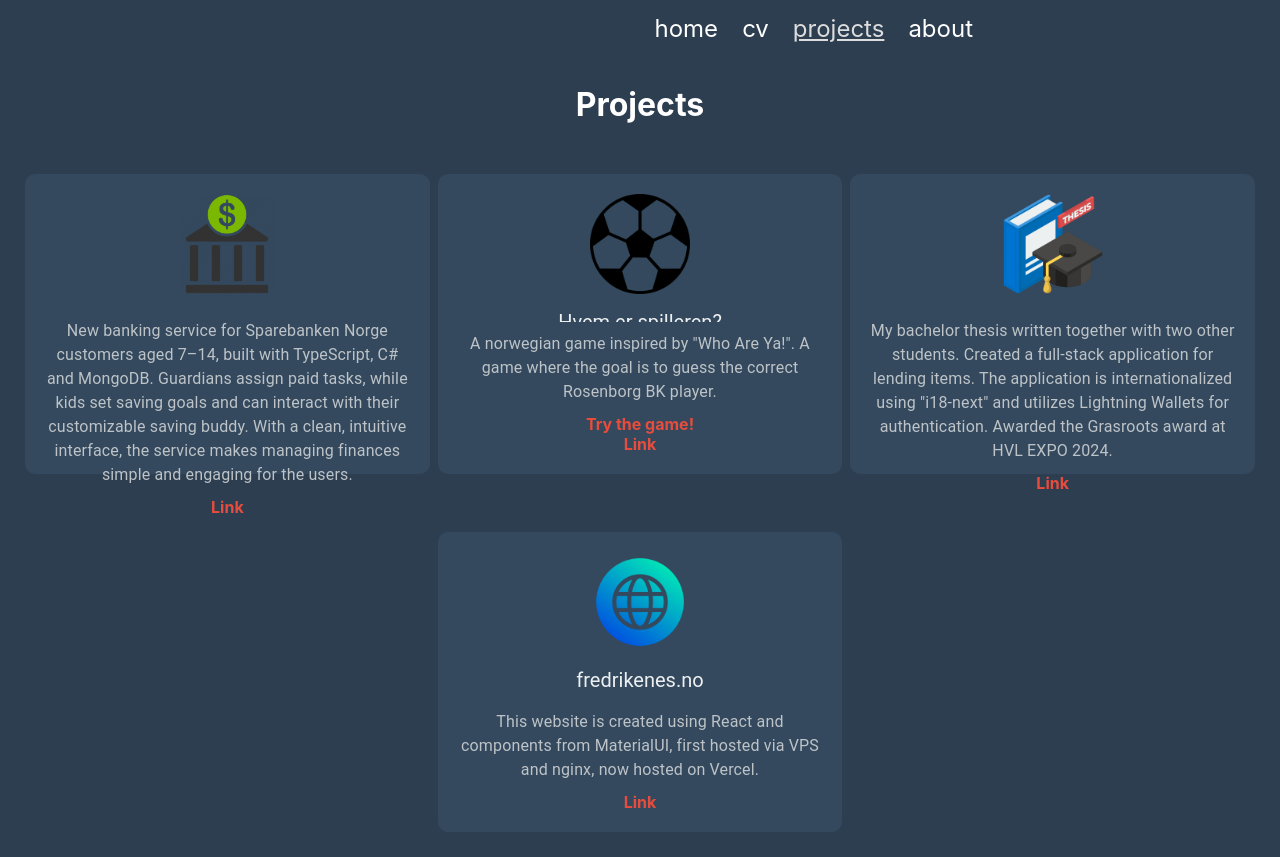
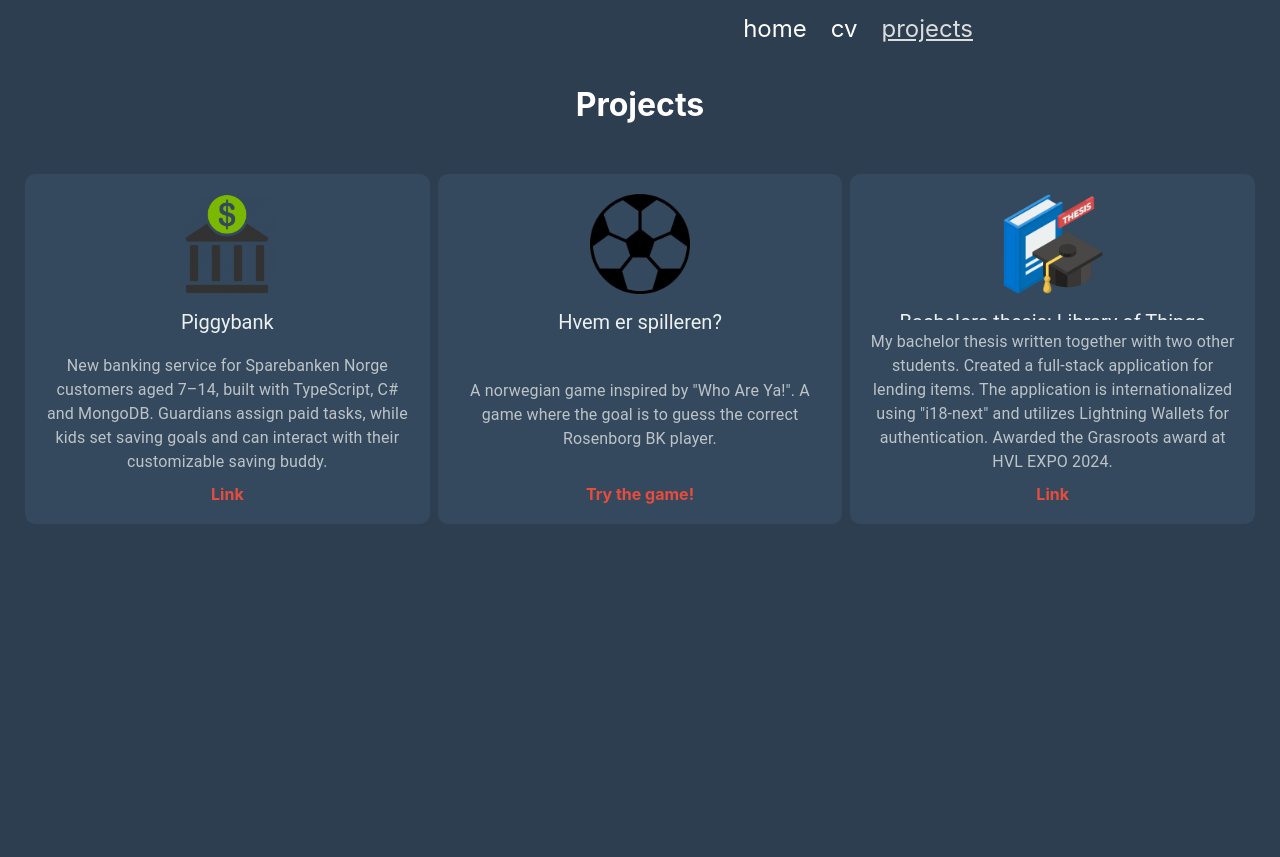
Before and after one commit to FredrikEnes/nginxweb, a React (Vite) app: page /projects in a window 1280 px wide. After the commit the page ends 800 px from the top, so only its background shows below. Built offline with nearby package versions, Linux system fonts and the light colour scheme.

Commit message:
update content

```diff
--- a/src/App.jsx
+++ b/src/App.jsx
@@ -1,10 +1,9 @@
+import { Route, Switch } from "wouter";
 import "./App.css";
+import Navbar from "./components/Navbar.jsx";
+import CV from "./components/pages/CV.jsx";
 import Forside from "./components/pages/Forside.jsx";
-import About from "./components/pages/About.jsx";
-import CV from "./components/pages/CV.jsx";
-import Navbar from "./components/Navbar.jsx";
 import Projects from "./components/pages/Projects.jsx";
-import { Route, Switch } from "wouter";
 
 function App() {
   return (
@@ -17,7 +16,6 @@
         <div className="container">
           <Switch>
             <Route path="/" component={Forside} />
-            <Route path="/about" component={About} />
             <Route path="/cv" component={CV} />
             <Route path="/projects" component={Projects} />
           </Switch>
--- a/src/components/Navbar.jsx
+++ b/src/components/Navbar.jsx
@@ -3,9 +3,6 @@
 export default function Navbar() {
   return (
     <nav className="nav">
-      {/* <Link href="/" className="site-title">
-        Fredrik
-  </Link> */}
       <ul>
         <li>
           <CustomLink to="/">home</CustomLink>
@@ -15,9 +12,6 @@
         </li>
         <li>
           <CustomLink to="/projects">projects</CustomLink>
-        </li>
-        <li>
-          <CustomLink to="/about">about</CustomLink>
         </li>
       </ul>
     </nav>
--- a/src/components/pages/About.jsx
+++ /dev/null
@@ -1,19 +0,0 @@
-import RBK from "./images/rbk.JPG";
-
-export default function About() {
-  const tekstommeg =
-    "24 year old living in Bergen. Passion for norwegian football and most interested in Rosenborg BK! ";
-
-  return (
-    <div className="about">
-      <div className="text-box">
-        <img className="fremsidebilde" src={RBK} alt="profil" />
-        <p> {tekstommeg} </p>
-        <p>
-          E-mail:{" "}
-          <a href="mailto:fredrik.enes@gmail.com"> fredrik.enes@gmail.com</a>
-        </p>
-      </div>
-    </div>
-  );
-}
--- a/src/components/pages/Forside.jsx
+++ b/src/components/pages/Forside.jsx
@@ -14,16 +14,17 @@
           <p>
             My name is Fredrik Enes.
             <br></br>
-            Currently pursuing a Master's Degree in {" "}
-            <a
+            Currently working as a software developer at Sparebanken Norge.
+            <br></br>
+            Masters degree in <a
               href="https://www.uib.no/studier/MAMN-PROG"
               target="_blank"
               rel="noreferrer"
             >
-               Software Engineering.
-            </a>
+               Software Engineering
+            </a>  from University of Bergen and Western Norway University of Applied Sciences.
             <br></br>
-             Bachelor of Science in Computer Engineering from Western University of Applied Sciences.
+             Bachelor of Science in Computer Engineering from Western Norway University of Applied Sciences.
              <br></br>
              I also obtain a certificate of apprenticeship in ICT-service from University of Bergen.
           </p>
--- a/src/components/pages/Projects.jsx
+++ b/src/components/pages/Projects.jsx
@@ -1,15 +1,14 @@
-import WEB from "./images/web.png";
+import { Box, Grid, Typography } from "@mui/material";
+import Bank from "./images/bank.png";
+import Fotball from "./images/fotball.png";
 import Thesis from "./images/thesis.png";
-import Fotball from "./images/fotball.png";
-import Bank from "./images/bank.png";
-import { Grid, Typography, Box } from "@mui/material";
 
 export default function Projects() {
   const data = [
     {
     Bilde: Bank,
     Tittel: "Piggybank",
-    Beskrivelse: "New banking service for Sparebanken Norge customers aged 7–14, built with TypeScript, C# and MongoDB. Guardians assign paid tasks, while kids set saving goals and can interact with their customizable saving buddy. With a clean, intuitive interface, the service makes managing finances simple and engaging for the users.",
+    Beskrivelse: "New banking service for Sparebanken Norge customers aged 7–14, built with TypeScript, C# and MongoDB. Guardians assign paid tasks, while kids set saving goals and can interact with their customizable saving buddy.",
     Lenke: "https://www.bankshift.no/nyheter/studentene-fikk-syv-uker-pa-a-skape-en-nettbank-for-barn-et-resultat-som-overgikk-forventingene/415204",
     },
     {
@@ -17,7 +16,6 @@
       Tittel: "Hvem er spilleren?",
       Beskrivelse:
         `A norwegian game inspired by "Who Are Ya!". A game where the goal is to guess the correct Rosenborg BK player.`,
-      Lenke: "https://github.com/h594754/hvemerspilleren",
       ProvDet: "https://hvemerspilleren.fredrikenes.no/",
     },
 
@@ -27,14 +25,7 @@
       Beskrivelse:
         `My bachelor thesis written together with two other students. Created a full-stack application for lending items. The application is internationalized using "i18-next" and utilizes Lightning Wallets for authentication. Awarded the Grasroots award at HVL EXPO 2024.`,
       Lenke: "https://hvlopen.brage.unit.no/hvlopen-xmlui/handle/11250/3143193",
-    },
-    {
-      Bilde: WEB,
-      Tittel: "fredrikenes.no",
-      Beskrivelse:
-        "This website is created using React and components from MaterialUI, first hosted via VPS and nginx, now hosted on Vercel.",
-      Lenke: "https://github.com/h594754/nginxweb",
-    },
+    }
   ];
 
   return (
@@ -46,7 +37,7 @@
           <Box
             className="projectview"
             sx={{
-              minHeight: "300px",
+              minHeight: "350px",
               maxWidth: "750px",
               mx: "auto",
               display: "flex",
@@ -93,9 +84,17 @@
             ) : (
               ""
             )}
-            <a href={element.Lenke} target="_blank" rel="noopener noreferrer">
-              Link
-            </a>
+            {element.Lenke ? (
+              <a
+                href={element.Lenke}
+                target="_blank"
+                rel="noopener noreferrer"
+              >
+                Link
+              </a>
+            ) : (
+              ""
+            )}
           </Box>
         </Grid>
       ))}
```
Also changed, not shown: src/components/Logos.jsx (+2 -9 lines).
